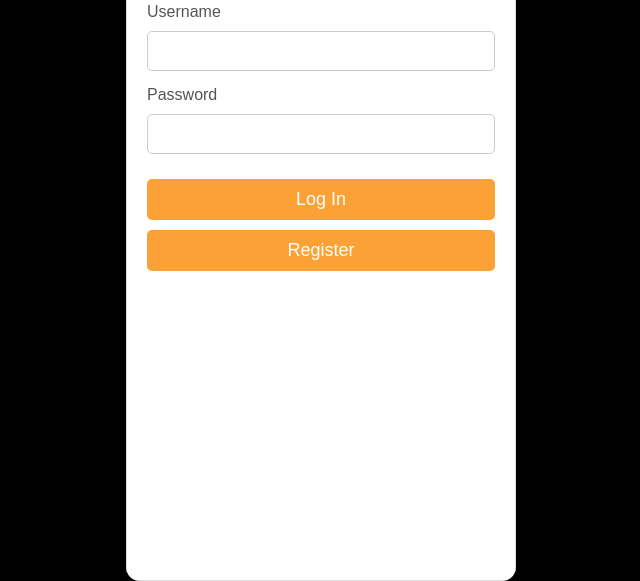
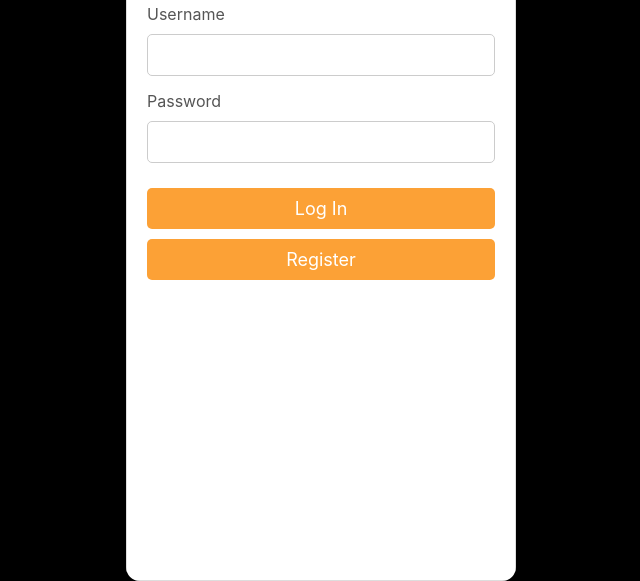
Before and after one commit to waritctd/Trial, a website built with Vite: page login.html in a window 1280 px wide. Shown: the part 247-828 px from the top of the page, without its empty margins (319-959 px from the left). Built offline with nearby package versions, Linux system fonts and the light colour scheme.

Commit message:
Update authentication.css

```diff
--- a/Authentication/authentication.css
+++ b/Authentication/authentication.css
@@ -3,7 +3,7 @@ body, h2, label, input, button, a {
     margin: 0;
     padding: 0;
     border: 0;
-    font-family: Arial, sans-serif;
+    font-family: Inter;
   }
 
 
```
